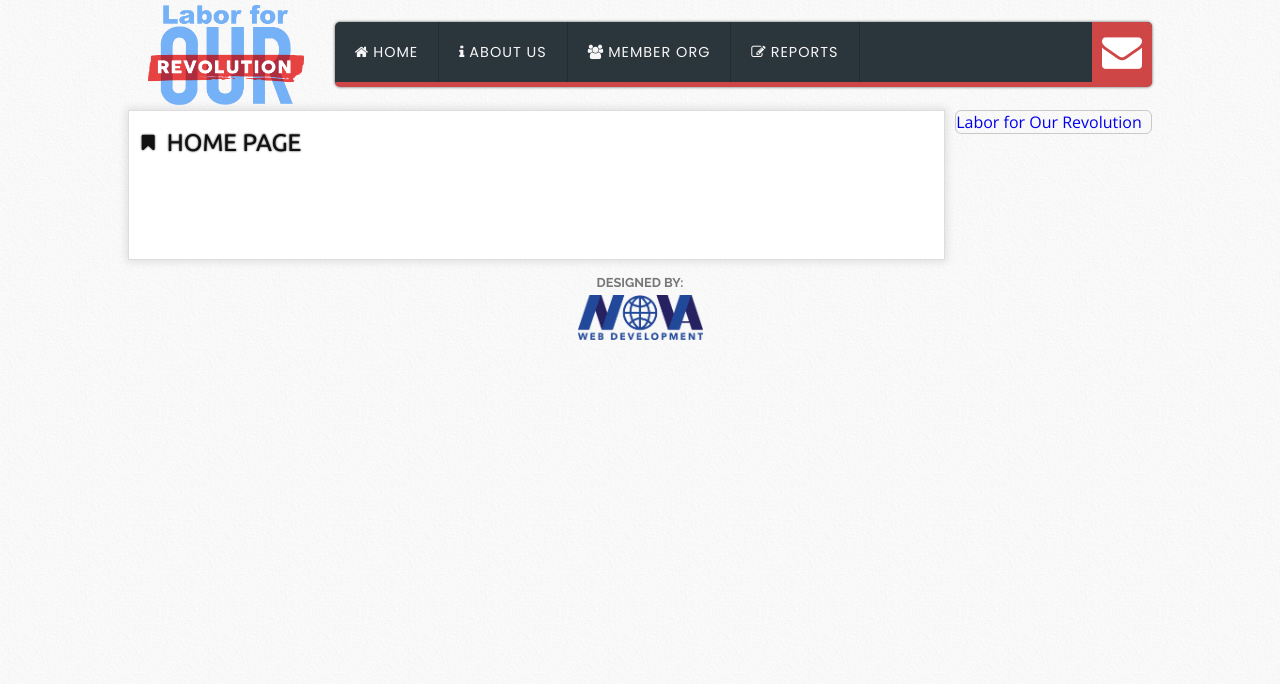
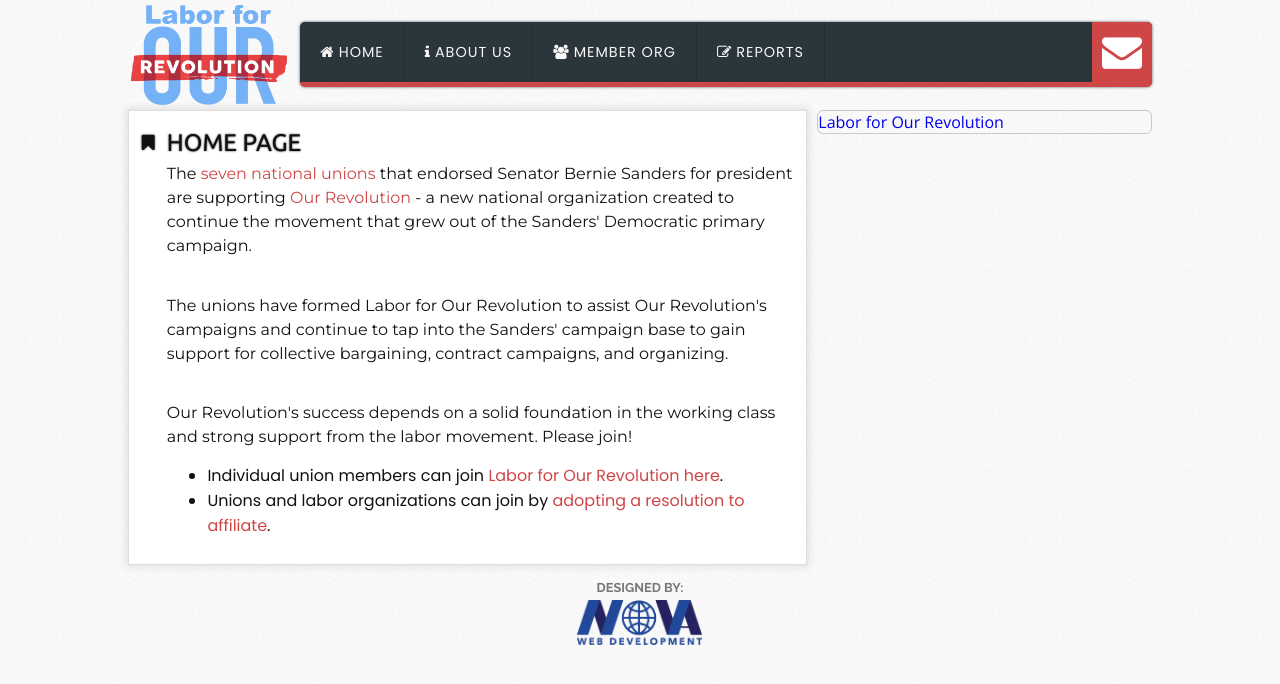
Before and after one commit to jelkner/labor4ourrev, a plain HTML site: page index.html in a window 1280 px wide. Drawn offline with nearby package versions, Linux system fonts and the light colour scheme; a web font is replaced by a local one.

Commit message:
facebook plugin modified / new info added to index page

```diff
--- a/css/global.css
+++ b/css/global.css
@@ -36,7 +36,7 @@ body {
 #main-box {
   display: -ms-grid;
   display: grid;
-  grid-template-columns: repeat(5, 1fr);
+  grid-template-columns: repeat(6, 1fr);
   -ms-grid-rows: auto;
   grid-template-rows: auto;
   width: 80%;
@@ -46,7 +46,7 @@ body {
   margin-bottom: 5px;
   grid-row-gap: 5px;
   grid-column-gap: 10px;
-  grid-template-areas: "header nav nav nav nav" "main main main main sidebar" "footer footer footer footer footer"
+  grid-template-areas: "header nav nav nav nav nav" "main main main main sidebar sidebar" "footer footer footer footer footer footer"
 }
 
 
@@ -329,6 +329,12 @@ body {
 }
 
 .content>article>ul {
+  padding-left: 4.1em;
+  padding-top: .2em;
+  padding-bottom: .2em;
+}
+
+.content>article>ul.no-dots {
   padding-left: 2.1em;
   padding-top: .8em;
   list-style: none;
@@ -344,6 +350,18 @@ body {
 
 .content>article>ul>li:first-child {
   margin: 0;
+}
+
+.content>article>ul>li>a,
+.content>article>p>a {
+  color: #CF4647;
+  -webkit-transition: .2s;
+  transition: .2s;
+}
+
+.content>article>ul>li>a:hover,
+.content>article>p>a:hover {
+  color: #b62f2f;
 }
 
 .content>article .link {
@@ -468,7 +486,7 @@ body {
     grid-column-gap: 0px;
     grid-row-gap: 5px;
     position: initial;
-    grid-template-areas: "header header header header header" "nav nav nav nav nav" "main main main main main" "sidebar sidebar sidebar sidebar sidebar" "footer footer footer footer footer"
+    grid-template-areas: "header header header header header header" "nav nav nav nav nav nav" "main main main main main main" "sidebar sidebar sidebar sidebar sidebar sidebar" "footer footer footer footer footer footer"
   }
   #banner img {
     max-width: 90%;
--- a/index.html
+++ b/index.html
@@ -80,6 +80,22 @@
       <div class="content">
         <article>
           <h1 class="article-title">Home Page</h1>
+          <p>The <a href="members-org.html">seven national unions</a> that endorsed Senator Bernie Sanders for president are supporting <a target="_blank" href="https://ourrevolution.com/">Our Revolution</a> - a new national organization created to continue the movement that grew out of the Sanders' Democratic primary campaign.
+          </p>
+        </article>
+        <article>
+          <p>
+            The unions have formed Labor for Our Revolution to assist Our Revolution's campaigns and continue to tap into the Sanders' campaign base to gain support for collective bargaining, contract campaigns, and organizing.
+          </p>
+        </article>
+        <article>
+          <p>
+            Our Revolution's success depends on a solid foundation in the working class and strong support from the labor movement. Please join!
+            <ul>
+              <li>Individual union members can join <a target="_blank" href="https://actionnetwork.org/forms/sign-up-here-to-join-labor-for-our-revolution">Labor for Our Revolution here</a>.</li>
+              <li>Unions and labor organizations can join by <a target="_blank" href="../media/report-files/Sample%20Union%20Resolution%20in%20support%20of%20Labor%20for%20Our%20Revolution.pdf">adopting a resolution to affiliate</a>.</li>
+            </ul>
+          </p>
         </article>
       </div>
     </main>
```
Also changed, not shown: report.html (+1 -1 lines).
